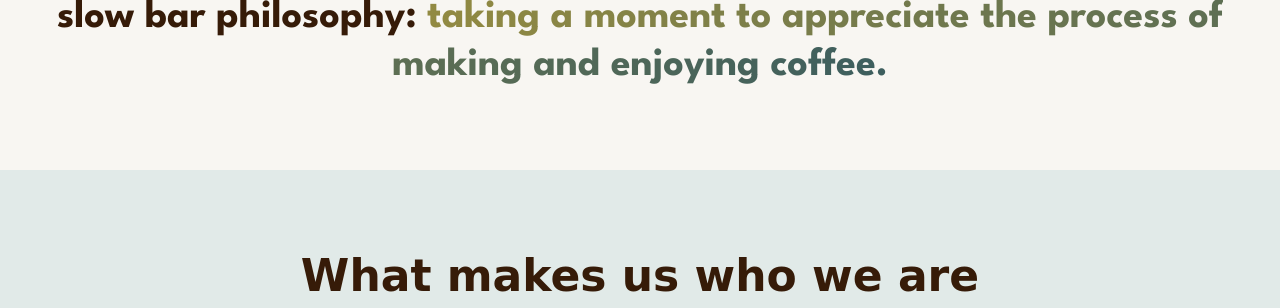
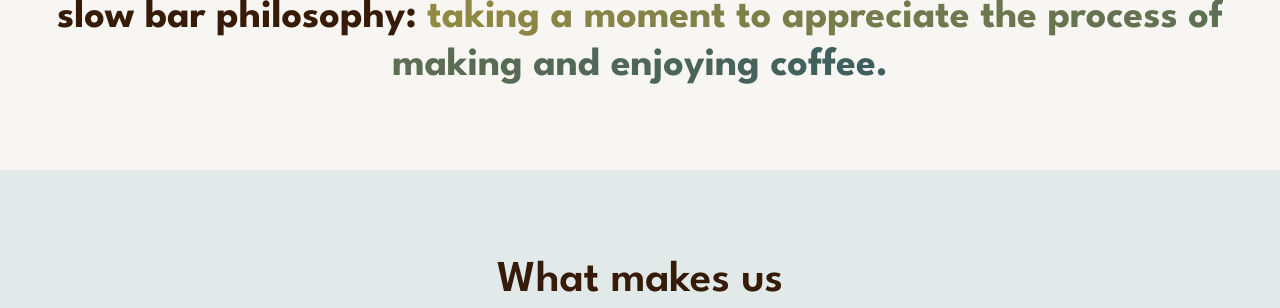
Before and after one commit to abbeyescaped/button-bean, a PHP site: page /home.html in a window 1280 px wide. Shown: the part 987-1295 px from the top of the page. Run offline with PHP 8.4, Linux system fonts and the light colour scheme; some web fonts are replaced.

Commit message:
make minor bug changes, small progress YEP

```diff
--- a/home.html
+++ b/home.html
@@ -69,7 +69,7 @@
     <div class="who-we-are-section">
         <div class="container center-content">
         <div class="text-content">
-            <h2>What makes us who we are</h2>
+            <h2><span class="font-special-serif-header">What makes us </span><br>who we are</h2>
         </div>
         <div class="cards-container">
             <div class="content-card">
--- a/style.css
+++ b/style.css
@@ -233,7 +233,7 @@ p {
     overflow: hidden;
 
     .text-content {
-        margin: 16px 0px;
+        margin: 12px 0px;
         max-width: 750px;
 
         p {
@@ -572,6 +572,7 @@ p {
     display: flex;
     flex-direction: column;
     background-color: white;
+    /* background-image: linear-gradient(to right, #477A72, #928A42); */
     margin-top: 16px;
     padding: 40px 16px;
     border-radius: 16px;
```
Also changed, not shown: 1 other file.
